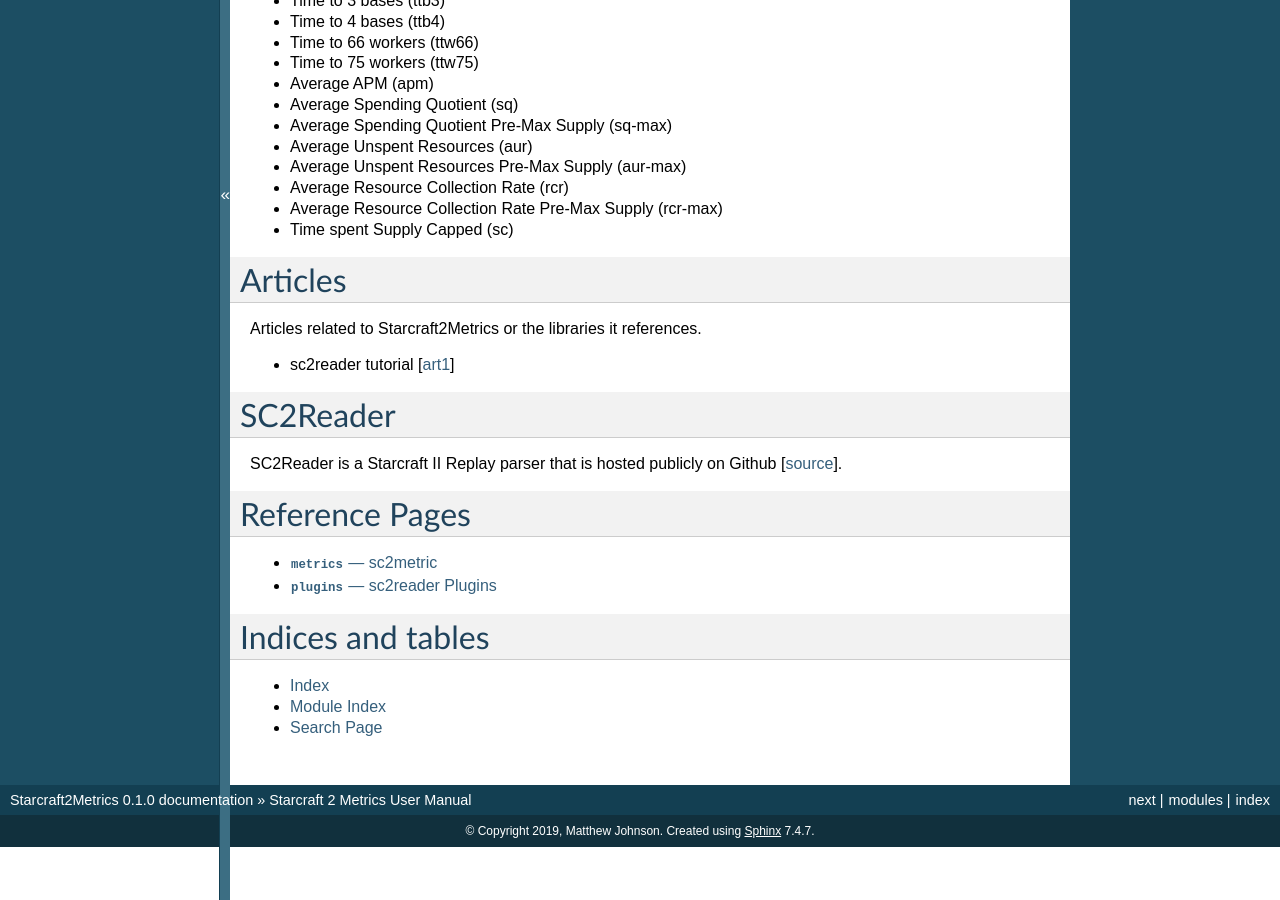
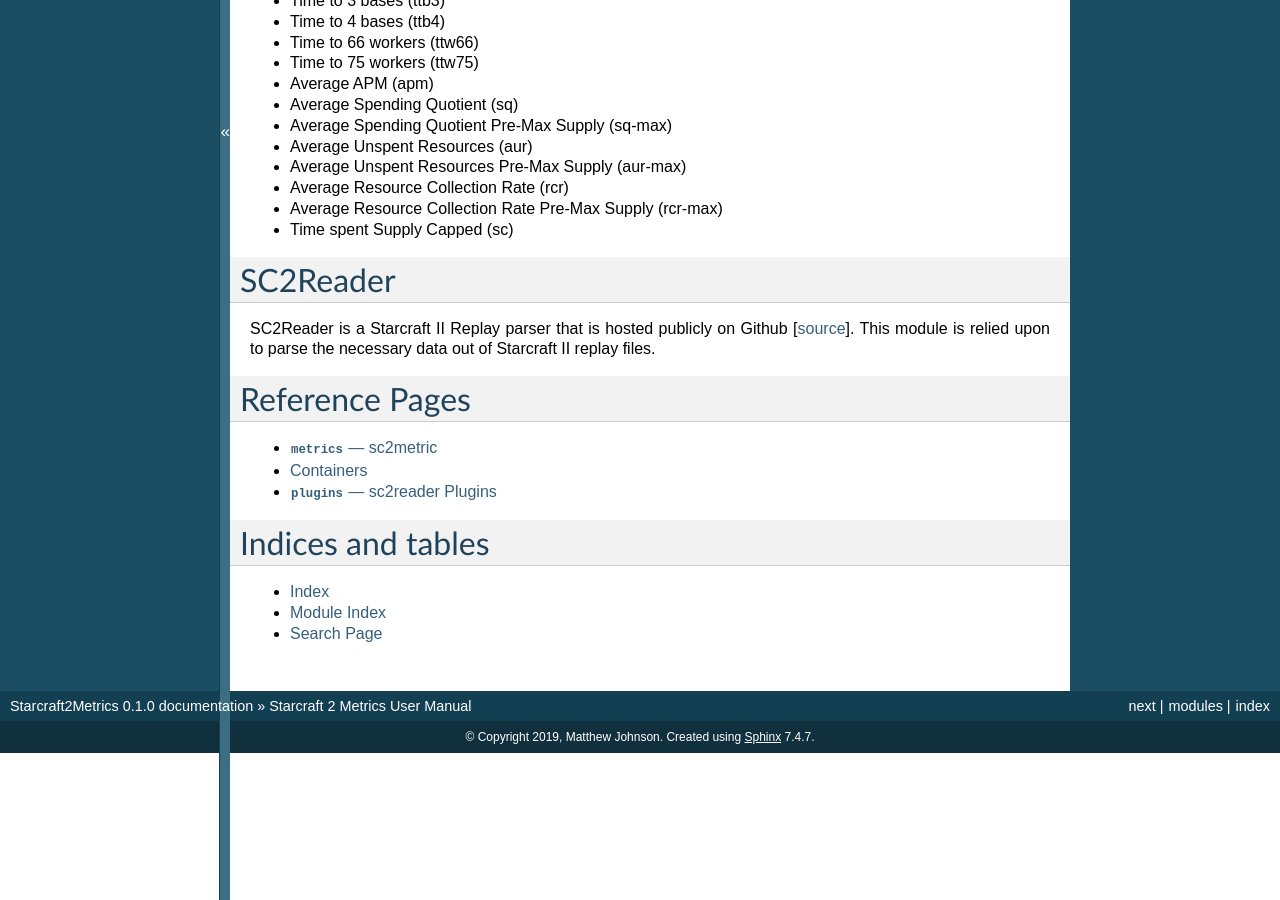
Before and after one commit to matthewj8489/Starcraft2Metrics, a Sphinx documentation site: the page built from docs/source/index.rst, in a window 1280 px wide and 900 px high, scrolled down 1104 px. Built offline with Sphinx 7.4.7, drawn with Linux system fonts in a browser that asks for light colours.

Commit message:
refining the docs

```diff
--- a/docs/source/conf.py
+++ b/docs/source/conf.py
@@ -190,6 +190,8 @@
 
 # Include special functions docstrings (i.e. __init__)
 napoleon_include_special_with_doc = True
+autodoc_member_order = "bysource"
+#autodoc_member_order = "groupwise"
 
 # -- Options for todo extension ----------------------------------------------
 
--- a/docs/source/index.rst
+++ b/docs/source/index.rst
@@ -53,21 +53,13 @@
 * Time spent Supply Capped (sc)
 
 
-Articles
-========
-Articles related to Starcraft2Metrics or the libraries it references.
-
-* sc2reader tutorial [`art1`_]
-
-.. _art1: `articles/A tutorial on sc2reader.html`
-
-
 .. _sc2reader_section:
 
 SC2Reader
 =========
 
 SC2Reader is a Starcraft II Replay parser that is hosted publicly on Github [`source`_].
+This module is relied upon to parse the necessary data out of Starcraft II replay files.
 
 .. _source: https://github.com/ggtracker/sc2reader
 
--- a/docs/source/sc2metric.rst
+++ b/docs/source/sc2metric.rst
@@ -7,3 +7,9 @@
 
 .. automodule:: metrics.sc2metric
 	:members:
+
+Containers
+==========
+
+.. automodule:: metrics.metric_containers
+	:members:
```
Also changed, not shown: other parts of docs/source/index.rst (+1 -1 lines).
